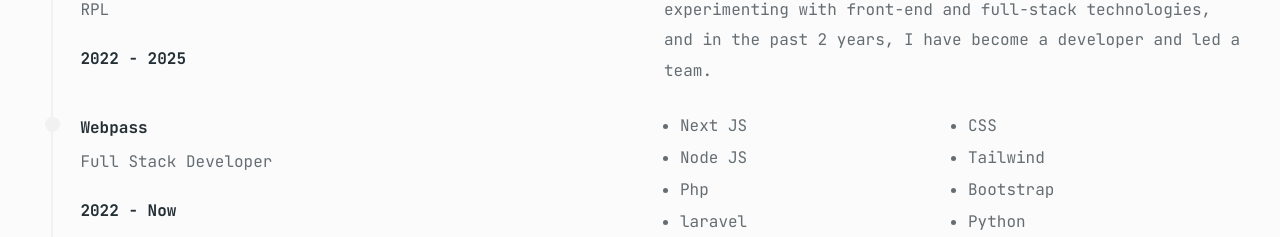
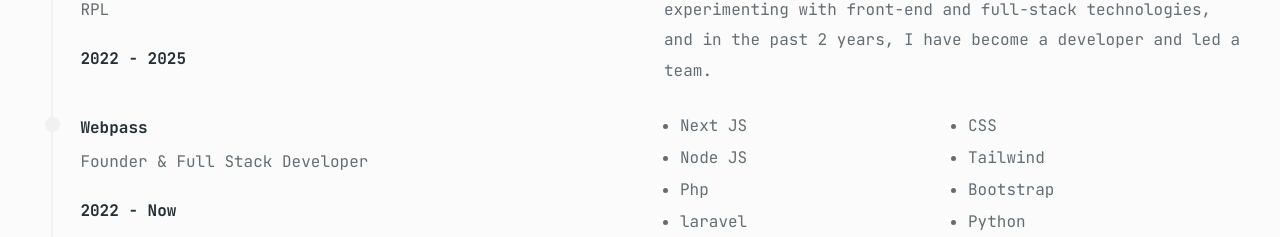
Before and after one commit to julietAlfaFoxtrotAlfaRomeo/Portofolio, a plain HTML site: page index.html in a window 1280 px wide. Shown: the part 4591-4828 px from the top of the page. Drawn offline with nearby package versions, Linux system fonts and the light colour scheme.

Commit message:
Update index.html

```diff
--- a/index.html
+++ b/index.html
@@ -400,7 +400,7 @@
             </div>
             <div data-aos="fade-up" data-aos-duration="1550" class="education-info">
               <h4 class="education-title">Webpass</h4>
-              <p>Full Stack Developer</p>
+              <p>Founder & Full Stack Developer</p>
               <h4 class="education-years">2022 - Now</h4>
             </div>
           </div>
```
